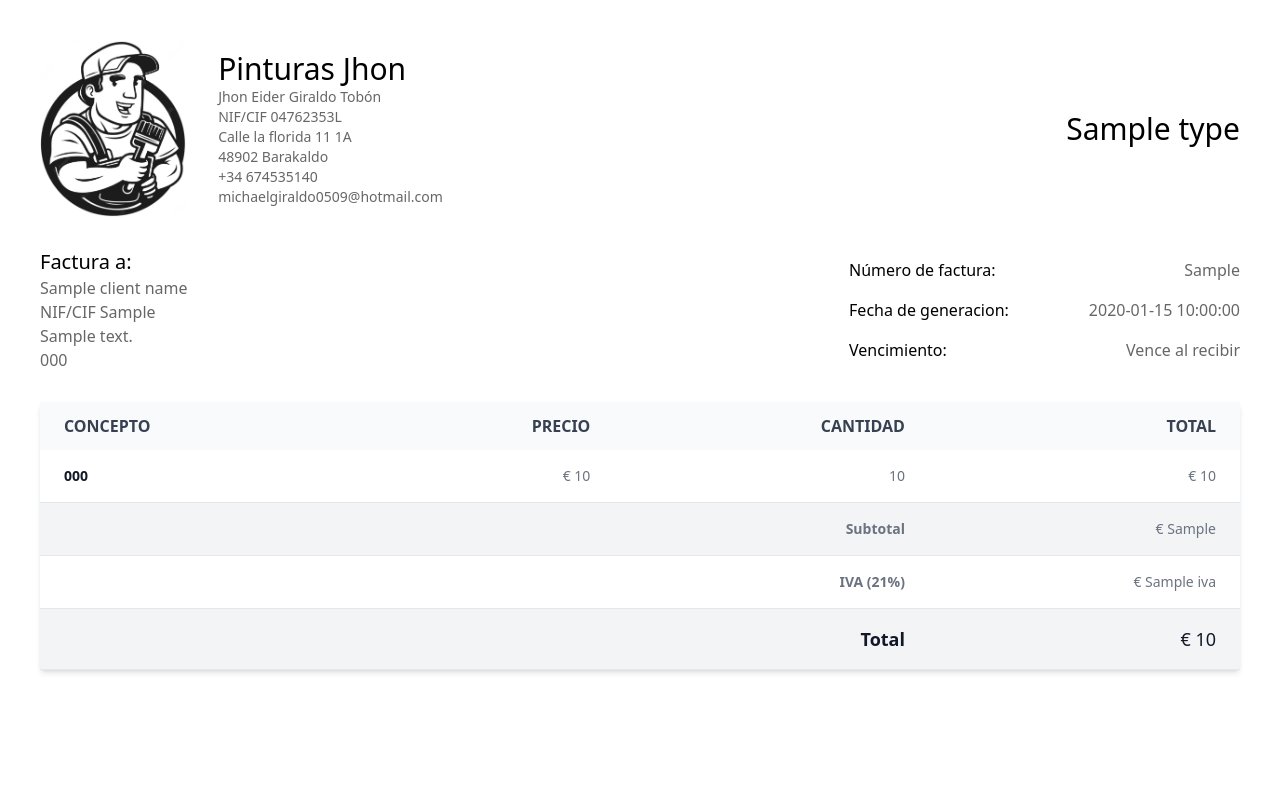
After one commit to xAGH/FacturasJhon, a Flask app: template src/views/templates/invoice_template.html in a window 1280 px wide. The commit adds this page. Run offline with Flask 2, Linux system fonts and the light colour scheme; the template is opened without the code that fills it: most values are stand-ins (such as "Sample title", 1, 10 or a date in 2020).

Commit message:
NEW - UPDATE

```diff
--- a/src/app.py
+++ b/src/app.py
@@ -13,6 +13,8 @@ class Application():
     @classmethod
     def __configure(cls):
         cls.app.config["RUN_CONFIG"] = dict(host=APP.HOST, port=APP.PORT, debug=APP.DEBUG)
+        cls.app.template_folder = 'views/templates'
+        cls.app.static_folder = 'views/static'
         cls.__register_routes()
 
     @classmethod
--- a/src/models/invoice_model.py
+++ b/src/models/invoice_model.py
@@ -11,8 +11,11 @@ def invoices(instance: MongoClient):
         '$jsonSchema': {
             'bsonType': 'object',
             'additionalProperties': True,
-            'required': ["client_name", "client_phone", "client_document", "client_address", "raw_payment","iva", "total", "date", "works"],
+            'required': ["invoice_no", "client_name", "client_phone", "client_document", "client_address", "raw_payment","iva", "total", "date", "works"],
             'properties': {
+                'invoice_no': {
+                    'bsonType': 'string'
+                },
                 'client_name': {
                     'bsonType': 'string',
                 },
--- a/src/services/invoice_service.py
+++ b/src/services/invoice_service.py
@@ -1,5 +1,7 @@
 from datetime import datetime
 from flask import jsonify, make_response, render_template
+from flask_weasyprint import HTML, render_pdf
+import pdfkit
 from src.utils.instances import db
 from src.config import APP
 
@@ -34,4 +36,4 @@ class InvoiceService:
         return self.generate_pdf(db.invoices.find_one({"_id": db.invoices.insert_one(data).inserted_id}))
 
     def generate_pdf(self, data):
-        return "ok"
+        return render_template('invoice_template.html', type='Factura',**data)
--- a/src/static/js/tailwind.config.js
+++ b/src/views/static/js/tailwind.config.js
@@ -7,6 +7,9 @@ tailwind.config = {
       backgroundColor: {
         'nav-color': '#DFDFDF',
         'card': '#EEEEEE'
+      },
+      colors: {
+        'secondary': '#898989'
       }
     },
   },
--- a/src/templates/generate_invoice.html
+++ b/src/views/templates/generate_invoice.html
@@ -59,7 +59,7 @@
     <div class="flex justify-center gap-10">
       <button id="generateItemButton" class="bg-blue-500 p-2 rounded-lg text-white shadow hover:shadow-black" type="button" onclick="generateItem()">Agregar trabajo</button>
       <button id="removeItemButton" class="bg-red-500 p-2 rounded-lg text-white shadow hover:shadow-black" type="button" onclick="removeItem()">Eliminar trabajo</button>
-      <but ton id="generateInvoiceButton" type="submit" class="bg-green-400 p-2 rounded-lg shadow hover:shadow-black">Generar Factura</button>
+      <button id="generateInvoiceButton" type="submit" class="bg-green-400 p-2 rounded-lg shadow hover:shadow-black">Generar Factura</button>
     </div>
   </div>
 </form>
--- /dev/null
+++ b/src/views/templates/invoice_template.html
@@ -0,0 +1,90 @@
+<!DOCTYPE html>
+<html lang="en">
+<head>
+    <meta charset="UTF-8">
+    <meta http-equiv="X-UA-Compatible" content="IE=edge">
+    <meta name="viewport" content="width=device-width, initial-scale=1.0">
+    <script src="../static/js/tailwind.js"></script>
+    <script src="{{url_for('static', filename='js/tailwind.config.js')}}"></script>
+    <title>Document</title>
+</head>
+<body>
+    <div id="content" class="h-screen w-screen grid grid-rows-4 gap-1 p-10">
+        <div class="flex justify-between">
+            <div class="flex items-center">
+                <img class="h-full pr-8" src="{{url_for('static', filename='assets/Painter.png')}}" alt="">
+                <div class="flex flex-col">
+                    <p class="text-3xl">Pinturas Jhon</p>
+                    <p class="text-black/[.60] text-sm">Jhon Eider Giraldo Tobón</p>
+                    <p class="text-black/[.60] text-sm">NIF/CIF 04762353L</p>
+                    <p class="text-black/[.60] text-sm">Calle la florida 11 1A</p>
+                    <p class="text-black/[.60] text-sm">48902 Barakaldo</p>
+                    <p class="text-black/[.60] text-sm">+34 674535140</p>
+                    <p class="text-black/[.60] text-sm">michaelgiraldo0509@hotmail.com</p>
+                </div>
+            </div>
+        <p class="text-3xl text-right self-center">{{type}}</p>
+        </div>
+        <div class="flex justify-between">
+            <div class="flex flex-col justify-center">
+                <p class="text-xl">Factura a:</p>
+                <p class="text-black/[.60]">{{client_name}}</p>
+                <p class="text-black/[.60]">NIF/CIF {{client_document}}</p>
+                <p class="text-black/[.60]">{{client_address}}</p>
+                <p class="text-black/[.60]">{{client_phone}}</p>
+            </div>
+            <div class="flex flex-col justify-center gap-4">
+                <div class="flex justify-between gap-20">
+                    <p class="">Número de factura:</p><p class="text-black/[.60]">{{invoice_no}}</p>
+                </div>
+                <div class="flex justify-between gap-20">
+                    <p class="">Fecha de generacion:</p><p class="text-black/[.60]">{{date}}</p>
+                </div>
+                <div class="flex justify-between gap-20">
+                    <p class="">Vencimiento:</p><p class="text-black/[.60]">Vence al recibir</p>
+                </div>
+            </div>
+        </div>
+        <div class="row-span-2">
+            <table class="w-full text-sm text-left text-gray-500 shadow-md">
+                <thead class="text-gray-700 uppercase bg-gray-50 ">
+                    <tr class="text-base text-right">
+                        <th scope="col" class="px-6 py-3 text-left">Concepto</th>
+                        <th scope="col" class="px-6 py-3">Precio</th>
+                        <th scope="col" class="px-6 py-3">Cantidad</th>
+                        <th scope="col" class="px-6 py-3">Total</th>
+                    </tr>
+                </thead>
+                <tbody>
+                    {% for work in works%}
+                        <tr class="border-b odd:bg-white even:bg-gray-100 text-right">
+                            <th scope="row" class="px-6 py-4 text-left text-gray-900">{{work["concept"]}}</th>
+                            <td class="px-6 py-4 ">€ {{work["price"]}}</td>
+                            <td class="px-6 py-4">{{work["quantity"]}}</td>
+                            <td class="px-6 py-4">€ {{work["total"]}}</td>
+                        </tr>
+                    {% endfor %}
+                    <tr class="border-b odd:bg-white even:bg-gray-100 text-right">
+                        <th></th>
+                        <td></td>
+                        <th class="px-6 py-4">Subtotal</th>
+                        <td class="px-6 py-4">€ {{raw_payment}}</td>
+                    </tr>
+                    <tr class="border-b odd:bg-white even:bg-gray-100 text-right">
+                        <td></td>
+                        <td></td>
+                        <th class="px-6 py-4">IVA (21%)</th>
+                        <td class="px-6 py-4">€ {{iva}}</td>
+                    </tr>
+                    <tr class="border-b odd:bg-white even:bg-gray-100 text-right">
+                        <td></td>
+                        <td></td>
+                        <th class="px-6 py-4 text-gray-900 text-lg">Total</td>
+                        <td class="px-6 py-4 text-gray-900 text-lg">€ {{total}}</td>
+                    </tr>
+                </tbody>
+            </table>
+        </div>
+    </div>
+</body>
+</html>
--- a/wsgi.py
+++ b/wsgi.py
@@ -6,6 +6,5 @@ if __name__ == '__main__':
 
     try:
         app.run(**app.config["RUN_CONFIG"])
-
     except Exception as e:
         print(f"Error starting server: {e}")
```
Also changed, not shown: src/views/templates/a.html (added, +38 -0 lines), src/templates/invoice_template.html (deleted), src/views/static/assets/Painter.png (added), src/views/static/css/styles.css (renamed from src/static/css/styles.css), src/views/static/js/main.js (renamed from src/static/js/main.js), src/views/static/js/tailwind.js (renamed from src/static/js/tailwind.js), src/views/static/js/tailwind.plugins.js (renamed from src/static/js/tailwind.plugins.js), src/views/templates/layout.html (renamed from src/templates/layout.html), src/views/templates/query_invoice.html (renamed from src/templates/query_invoice.html), 1 other file.
